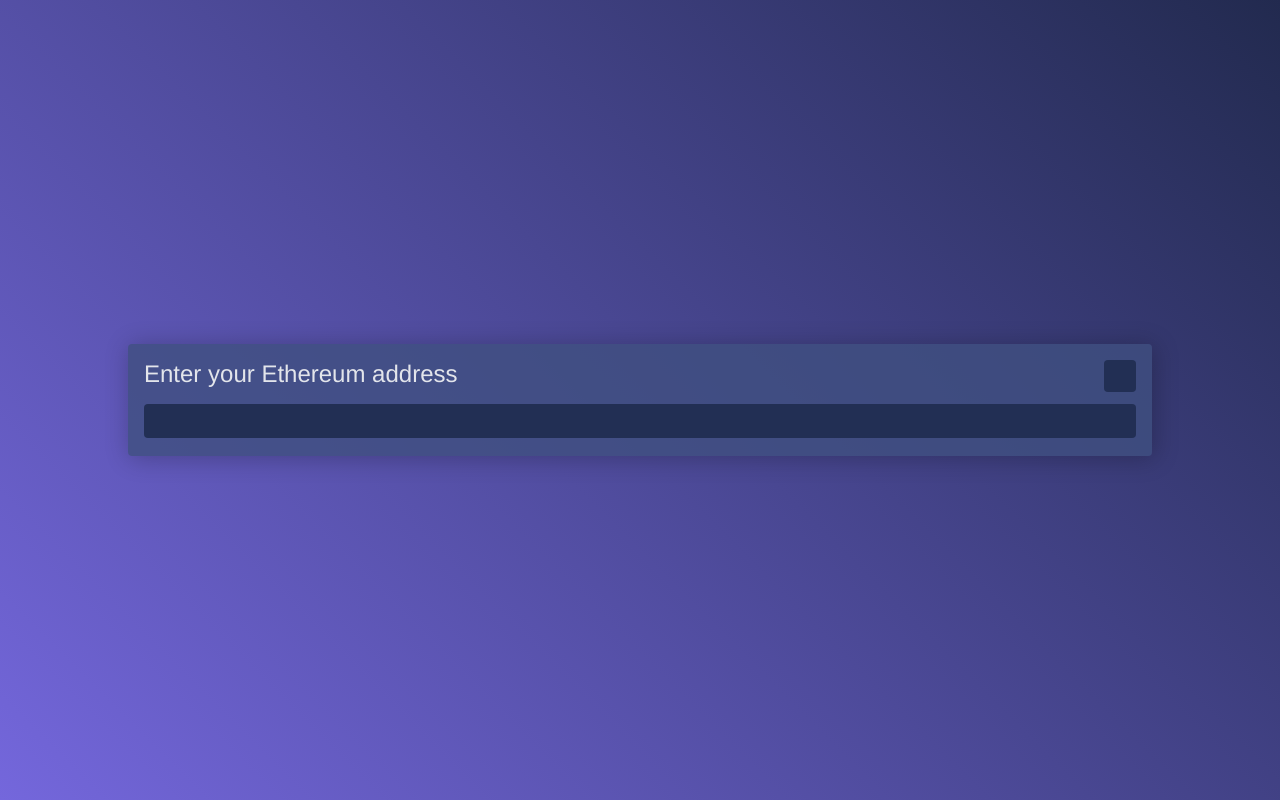
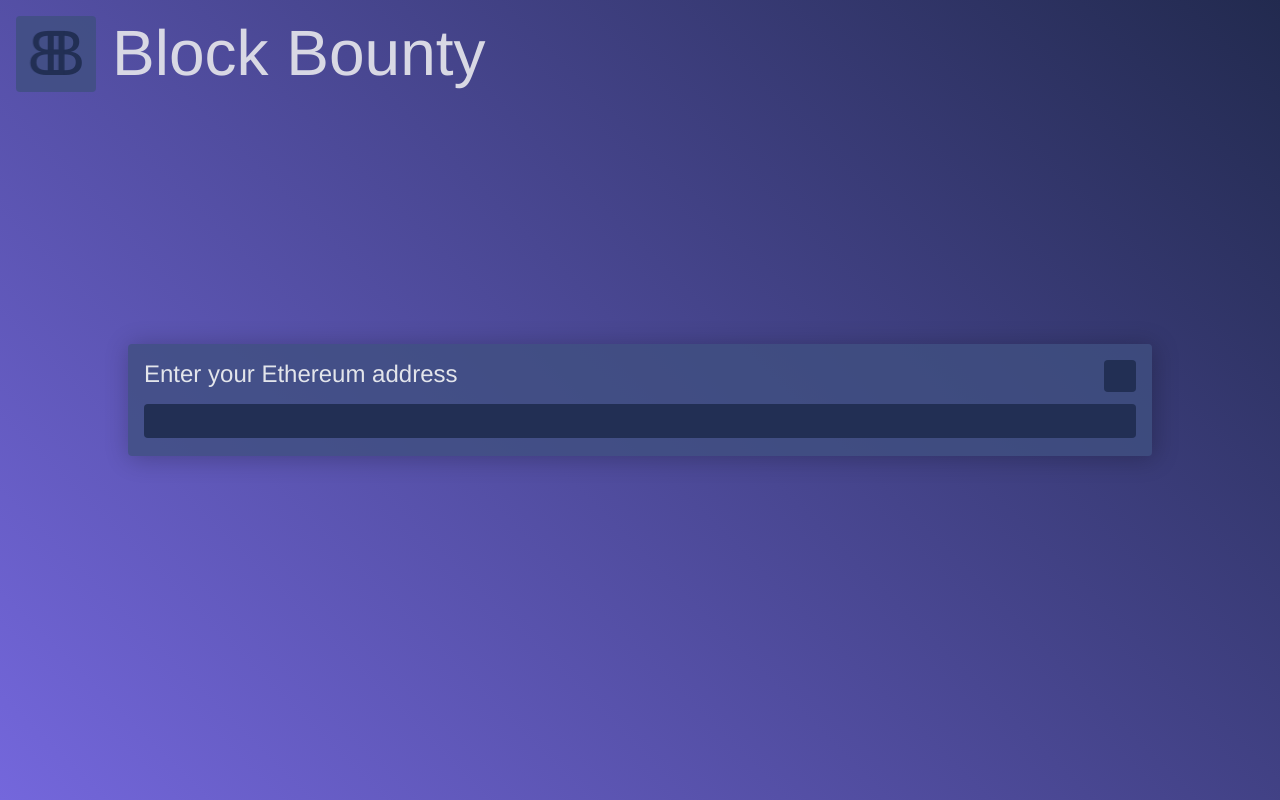
Before and after one commit to BlockBounty/BlockBounty, a Vue app in the folder Client/: page / in a window 1280 px wide. Built offline with nearby package versions, Linux system fonts and the light colour scheme.

Commit message:
Display some progress for the user to know how much work they've done. Devin

```diff
--- a/Client/src/App.vue
+++ b/Client/src/App.vue
@@ -1,11 +1,20 @@
 <template>
   <div id="app">
+    <div class="logo-container">
+      <div class="bb-logo border-radius">
+        <div>B</div>
+        <div>B</div>
+      </div>
+      <div class="name">Block Bounty</div>
+    </div>
     <ConfigComponent/>
+    <ProgressComponent/>
   </div>
 </template>
 
 <script>
 import ConfigComponent from './components/ConfigComponent';
+import ProgressComponent from './components/ProgressComponent';
 import ConfigService from './services/ConfigService';
 import ComputeService from './services/ComputeService';
 
@@ -16,7 +25,8 @@
 export default {
   name: 'app',
   components: {
-    ConfigComponent
+    ConfigComponent,
+    ProgressComponent
   }
 };
 </script>
@@ -35,5 +45,44 @@
   bottom: 0;
   background: linear-gradient(45deg, #7467dc, #222a4f);
   overflow: hidden;
+  color: #222f54;
+}
+
+.logo-container {
+  position: absolute;
+  top: 1rem;
+  left: 1rem;
+  display: flex;
+  width: calc(100vw - 2rem);
+  height: 6rem;
+}
+
+.bb-logo {
+  position: relative;
+  height: 4.75rem;
+  width: 5rem;
+  background: rgba(63, 79, 128, .8);
+  margin-right: 1rem;
+}
+
+.bb-logo div {
+  font-size: 4rem;
+  font-weight: 100;
+}
+
+.bb-logo div:first-child {
+  position: absolute;
+  left: 1.65rem;
+}
+
+.bb-logo div:last-child {
+  position: absolute;
+  right: 1.65rem;
+  transform: rotate3d(0, 1, 0, 180deg);
+}
+
+.name {
+  font-size: 4rem;
+  color: #d8d8e4;
 }
 </style>
--- /dev/null
+++ b/Client/src/components/ProgressComponent.vue
@@ -0,0 +1,75 @@
+<template>
+    <div class="card border-radius" :class="{hidden: isHidden}">
+        <div class="progress-metric flex">
+            <div class="label">Steps Contributed</div>
+            <div class="value">{{totalSteps}}</div>
+        </div>
+        <div class="divider"></div>
+        <div class="progress-metric flex">
+            <div class="label">Controllers</div>
+            <div class="value">{{totalControllers}}</div>
+        </div>
+    </div>
+</template>
+
+<script>
+import ComputeService from '../services/ComputeService';
+
+ComputeService.listenForProgress((results) => {
+    model.isHidden = false;
+    model.totalControllers++;
+    model.totalSteps += results.steps;
+});
+
+let model = {
+    isHidden: true,
+    totalSteps: 0,
+    totalControllers: 0,
+};
+
+export default {
+    name: 'ProgressComponent',
+    data: () => {
+        return model;
+    }
+}
+</script>
+
+<style scoped>
+.card {
+    display: flex;
+    position: absolute;
+    left: 10vw;
+    top: calc(50vh - 3.5rem);
+    background: rgba(63, 79, 128, .8);
+    color: #e3e5eb;
+    overflow: hidden;
+    padding: 1rem;
+    margin: auto;
+    width: 80vw;
+    height: 7rem;
+    box-shadow: 2px 2px 1.5rem 1px rgba(0, 0, 0, .23);
+    transform: translate3d(0, 0, 0);
+    transition: .5s ease;
+}
+
+.card.hidden {
+    transform: translate3d(-100vw, 0, 0);
+}
+
+.divider {
+    width: 2px;
+    background: #222f54;
+}
+
+.label {
+    font-weight: 800;
+    text-transform: uppercase;
+    text-align: center;
+}
+
+.value {
+    font-size: 3rem;
+    text-align: center;
+}
+</style>
--- a/Client/src/services/ComputeService.js
+++ b/Client/src/services/ComputeService.js
@@ -1,5 +1,10 @@
-let worker;
+let worker, progressListener;
 let start = (config) => {
+    worker.onmessage = (e) => {
+        if (progressListener) {
+            progressListener(e.data);
+        }
+    };
     worker.postMessage(['START', config]);
 }
 
@@ -7,7 +12,12 @@
     worker = new Worker('static/ComputeWorker.js');
 }
 
+let listenForProgress = (listener => {
+    progressListener = listener;
+});
+
 export default {
     start,
     init,
+    listenForProgress
 };
--- a/Client/static/ComputeWorker.js
+++ b/Client/static/ComputeWorker.js
@@ -77,6 +77,7 @@
                 controllerId: jobInfo.controllerId
             });
         }).then(results => {
+            postMessage(results);
             postJobResults(config.address, results, config.apiUrl);
         }).then(() => {
             start(config);
--- a/Client/static/main.css
+++ b/Client/static/main.css
@@ -28,6 +28,10 @@
     border-radius: .25rem;
 }
 
+.flex {
+    flex: 1 1 0;
+}
+
 @keyframes fadeUp {
     0% {
         opacity: 0;
```
